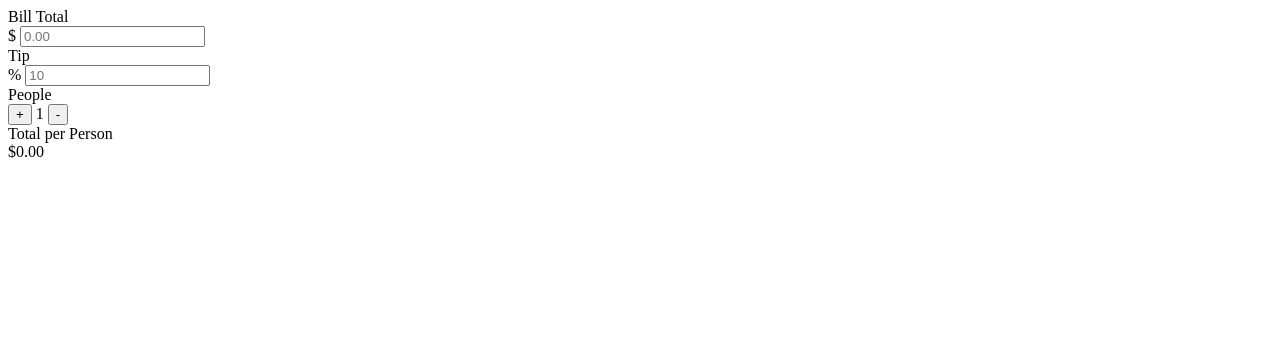
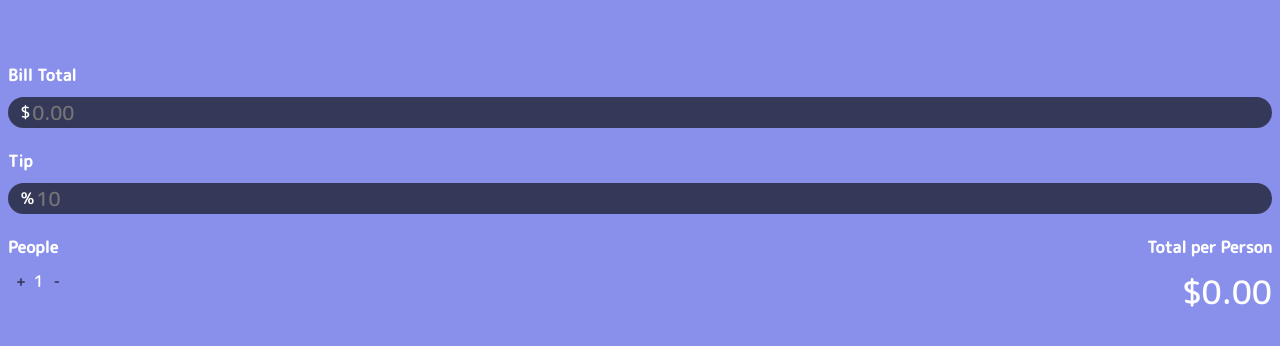
Before and after one commit to FirTA/exercise-tip-calculator-js, a plain HTML site: page index.html in a window 1280 px wide. Drawn offline with Linux system fonts and the light colour scheme.

Commit message:
rev html, updated css style(not completed)

```diff
--- a/index.html
+++ b/index.html
@@ -17,7 +17,7 @@
             <div class="title">Bill Total</div>
             <div class="inputContainer">
                 <span>$</span>
-                <input onkeyup="calculateBill()" type="text" id="billTotalINput" placeholder="0.00"
+                <input onkeyup="calculateBill()" type="text" id="billTotalInput" placeholder="0.00"
                 />
             </div>
         </div>
--- a/style.css
+++ b/style.css
@@ -0,0 +1,89 @@
+*{
+    font-family: "M PLUS Rounded 1c", Avenir Next, Helvetica, sans-serif;
+    color: white;
+}
+
+body{
+    background: #8990ec;
+}
+
+.wrapper{
+    height: 525px;
+    width: 260px;
+    color: white;
+    background: #272639;
+    border-radius: 1rem;
+    padding: 1.2rem;
+    margin: 100px auto;
+}
+
+#topContainer{
+    margin-top: 4rem;
+}
+
+.container{
+    margin-top: 1.4rem;
+}
+
+.title{
+    font-weight: bold;
+    margin-bottom: 0.6rem;
+}
+
+.inputContainer{
+    background:#353959;
+    border-radius: 1.4rem;
+    padding: 0 0.8rem;
+    display: flex;
+    align-items: center;
+}
+
+#billTotalInput, #tipInput{
+    font-size: 1.2rem;
+    background: none;
+    border: none;
+    outline: none;
+    padding: none;
+}
+
+.buttonContainer{
+    background: #8990ec;
+    display: grid;
+    place-items: center;
+    width: 1.6rem;
+    height: 1.6rem;
+    border-radius: 50%;
+}
+
+.splitButton{
+    background: none;
+    border: none;
+    font-size: 0.8rem;
+    font-weight: bold;
+    display: grid;
+    place-items: centerr;
+}
+
+.controls{
+    display: flex;
+    align-items: center;
+}
+
+.buttonText{
+    color: #353959 !important;
+}
+
+#bottom{
+    display: flex;
+    justify-content: space-between;
+}
+
+.totalContainer{
+    display: flex;
+    flex-direction: column;
+    align-items: flex-end;
+}
+
+.total{
+    font-size: 2rem;
+}
```
